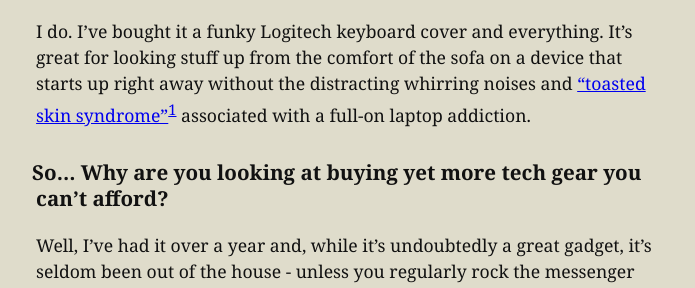
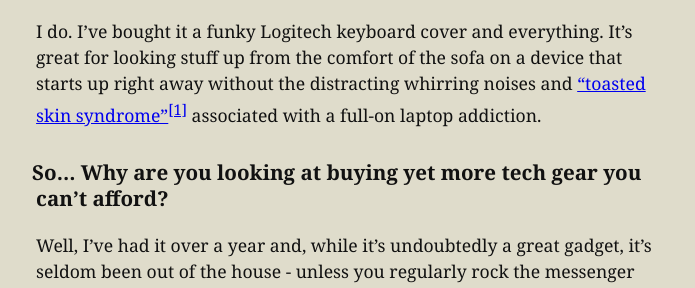
Before and after one commit to lizconlan/lizconlan.github.com, a Jekyll site: the page built from _posts/2012-11-03-a-few-thoughts-on-tablets.md, in a window 1280 px wide and 900 px high. Shown: the part 339-627 px from the top of the window, without its empty margins (293-988 px from the left). Built offline with Jekyll 4.4.1, drawn with Linux system fonts in a browser that asks for light colours.

Commit message:
tidying up a bit

```diff
--- a/_posts/2012-11-03-a-few-thoughts-on-tablets.md
+++ b/_posts/2012-11-03-a-few-thoughts-on-tablets.md
@@ -13,7 +13,7 @@ keywords: tablets, Kindle Fire HD, Nexus 7, iPad Mini, iOS, Android, Surface
 
 ### But I thought you had an iPad?
 
-I do. I've bought it a funky Logitech keyboard cover and everything. It's great for looking stuff up from the comfort of the sofa on a device that starts up right away without the distracting whirring noises and ["toasted skin syndrome"](http://www.nhs.uk/news/2010/10October/Pages/Skin-damage-linked-with-laptop-use.aspx)<sup id="cite_ref-1"><a href="#cite-1">1</a></sup> associated with a full-on laptop addiction.
+I do. I've bought it a funky Logitech keyboard cover and everything. It's great for looking stuff up from the comfort of the sofa on a device that starts up right away without the distracting whirring noises and ["toasted skin syndrome"](http://www.nhs.uk/news/2010/10October/Pages/Skin-damage-linked-with-laptop-use.aspx)<sup id="cite_ref-1"><a href="#cite-1">[1]</a></sup> associated with a full-on laptop addiction.
 
 ### So… Why are you looking at buying yet more tech gear you can't afford?
 
@@ -42,5 +42,5 @@ Oh, plus the "premium" tag of the Apple hardware ensures it'll have the usual su
 Yeah, about that. It's the same screen resolution (and processor spec come to that) as my much-loved iPad2 but on a smaller screen so should, if anything, look even sharper. I'm not convinced about the whole Retina thing, it's pretty and all but [there are costs to these sorts of thing](http://www.marco.org/2012/11/12/ipad-mini-cost-of-retina). While I totally get the argument about the iffy value proposition of yesterday's tech at today's prices, I'm not trading in my iPad for performance- or screen-related issues, it's all about the portability for me these days. We'll see if I guessed right this time when I finally manage to find a store that's got one in stock.
 
 <ul id="footnotes">
-	<li> <i>1.</i> <a href="#cite_ref-1">^</a> I'd take the Daily Mail's claim that laptops cause cancer with a pinch of salt though - as UK readers are probably already aware, <a href='http://www.google.com/search?q=site:dailymail.co.uk+"may+cause+cancer"'>they think **everything** causes cancer</a></li>
+	<li id="cite-1"> <i>1.</i> <a href="#cite_ref-1">^</a> I'd take the Daily Mail's claim that laptops cause cancer with a pinch of salt though - as UK readers are probably already aware, <a href='http://www.google.com/search?q=site:dailymail.co.uk+"may+cause+cancer"'>they think **everything** causes cancer</a></li>
 </ul>
```
